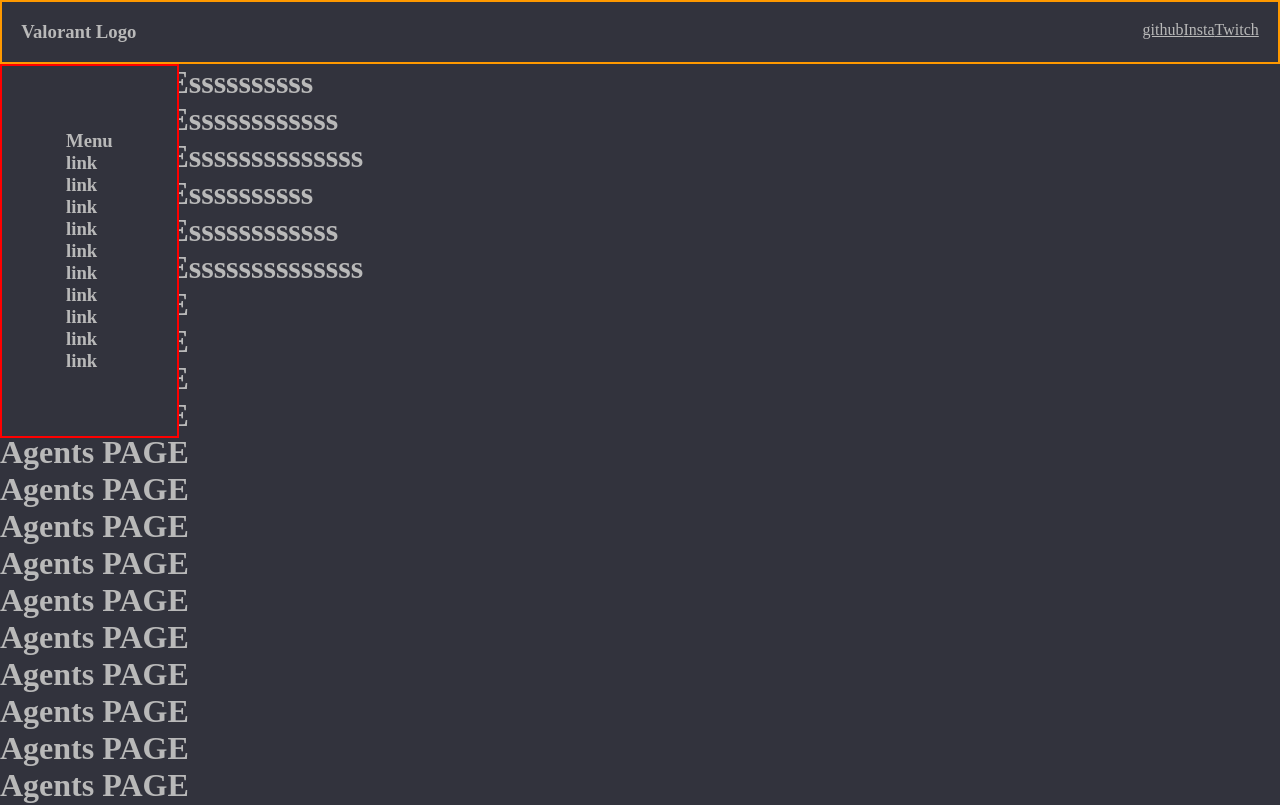
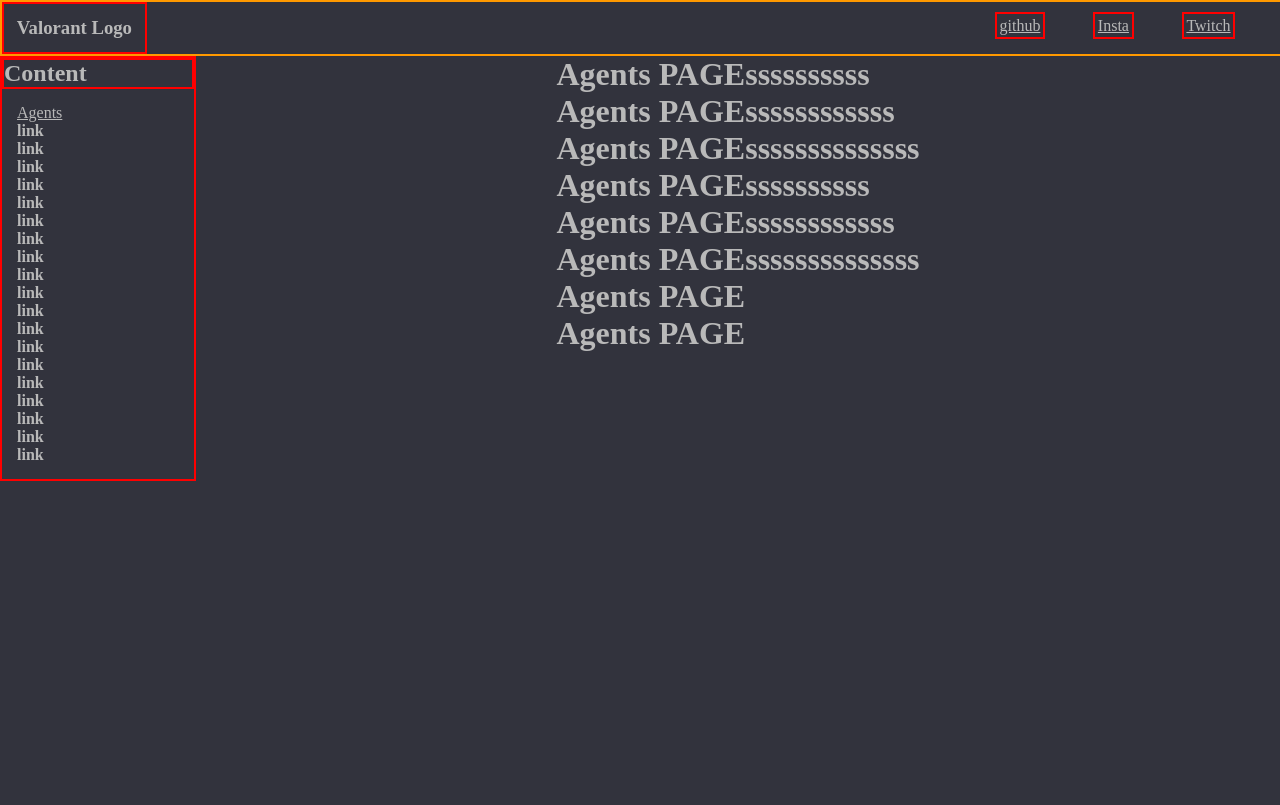
Before and after one commit to SoulPlayerZ/valorant, a React (Create React App) app: page / in a window 1280 px wide. Shown: the top 805 px of the page. Built offline with nearby package versions, Linux system fonts and the light colour scheme.

Commit message:
feat: Posiciona(Temporariamente) os elementos da página. (rever)

```diff
--- a/src/components/Header.jsx
+++ b/src/components/Header.jsx
@@ -1,9 +1,7 @@
 function Header () {
   return (
     <header>
-      <section>
-        <h3>Valorant Logo</h3>
-      </section>
+      <h3>Valorant Logo</h3>
       <nav>
         <a href="https://github.com/SoulPlayerZ" target="_blank" rel="noreferrer">github</a>
         <a href="https://www.instagram.com/thyrsokof/?theme=dark" target="_blank" rel="noreferrer">Insta</a>
--- a/src/components/SideMenu.jsx
+++ b/src/components/SideMenu.jsx
@@ -1,18 +1,30 @@
+import { Link } from 'react-router-dom';
+
 function SideMenu () {
   return (
     <aside>
+      <h1>Content</h1>
       <nav>
-        <h1>Menu</h1>
-        <h3>link</h3>
-        <h3>link</h3>
-        <h3>link</h3>
-        <h3>link</h3>
-        <h3>link</h3>
-        <h3>link</h3>
-        <h3>link</h3>
-        <h3>link</h3>
-        <h3>link</h3>
-        <h3>link</h3>
+        <Link to ="/" >Agents</Link>
+        <h4>link</h4>
+        <h4>link</h4>
+        <h4>link</h4>
+        <h4>link</h4>
+        <h4>link</h4>
+        <h4>link</h4>
+        <h4>link</h4>
+        <h4>link</h4>
+        <h4>link</h4>
+        <h4>link</h4>
+        <h4>link</h4>
+        <h4>link</h4>
+        <h4>link</h4>
+        <h4>link</h4>
+        <h4>link</h4>
+        <h4>link</h4>
+        <h4>link</h4>
+        <h4>link</h4>
+        <h4>link</h4>
       </nav>
     </aside>
     )
--- a/src/css/index.css
+++ b/src/css/index.css
@@ -13,15 +13,38 @@ header {
   position: sticky;
   top: 0;
   border: 2px solid rgb(255, 153, 0);
-  padding: 1.5% 1.5% 1.5% 1.5%;
+  width: 100%;
+}
 
+header h3 {
+  padding: 1%;
+  border: 2px solid red;
+}
+
+header nav a {
+  margin-right: 3em;
+  padding: 1%;
+  border: 2px solid red;
 }
 
 /* ------------ MENU ---------- */
 
 aside {
-  position: fixed;
-  left: 0;
-  padding: 5% 5% 5% 5%;
+  width: 15%;
   border: 2px solid red;
 }
+
+aside h1 {
+  border: 2px solid red;
+
+}
+
+nav {
+  margin: 15px 15px 15px 15px;
+}
+
+
+.aside-container {
+  display: flex;
+  justify-content: space-between;
+}
--- a/src/pages/Agents.jsx
+++ b/src/pages/Agents.jsx
@@ -5,7 +5,10 @@ function Agents () {
   return(
     <main>
       <Header />
+      <div className='aside-container'>
       <SideMenu />
+      <div className='content-container'>
+
         <h1>Agents PAGEssssssssss</h1>
         <h1>Agents PAGEssssssssssss</h1>
         <h1>Agents PAGEssssssssssssss</h1>
@@ -14,22 +17,11 @@ function Agents () {
         <h1>Agents PAGEssssssssssssss</h1>
         <h1>Agents PAGE</h1>
         <h1>Agents PAGE</h1>
-      <h1>Agents PAGE</h1>
-      <h1>Agents PAGE</h1>
-      <h1>Agents PAGE</h1>
-      <h1>Agents PAGE</h1>
-      <h1>Agents PAGE</h1>
-      <h1>Agents PAGE</h1>
-      <h1>Agents PAGE</h1>
-      <h1>Agents PAGE</h1>
-      <h1>Agents PAGE</h1>
-      <h1>Agents PAGE</h1>
-      <h1>Agents PAGE</h1>
-      <h1>Agents PAGE</h1>
-      <h1>Agents PAGE</h1>
-      <h1>Agents PAGE</h1>
-      <h1>Agents PAGE</h1>
-      <h1>Agents PAGE</h1>
+      </div>
+      <div>
+
+      </div>
+      </div>
     </main>
   )
 }
```
Lines whose indentation alone changed are shown as unchanged.
